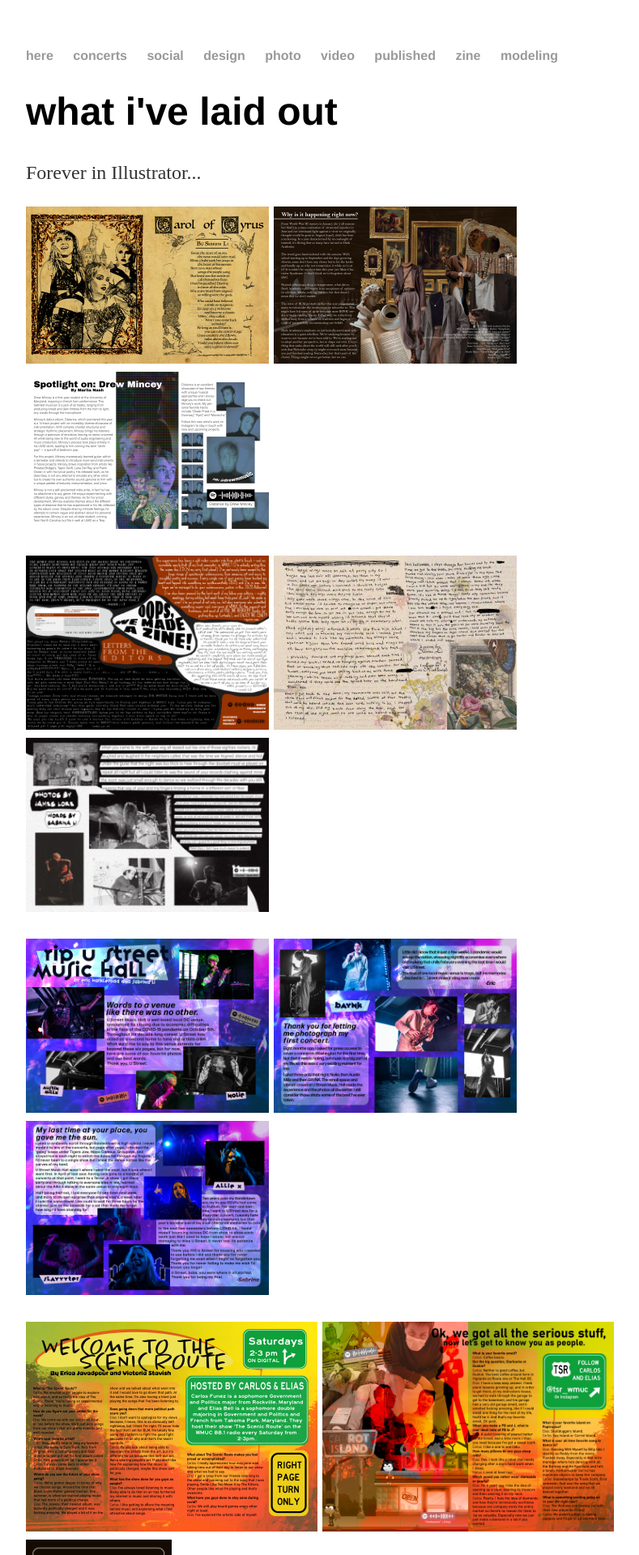
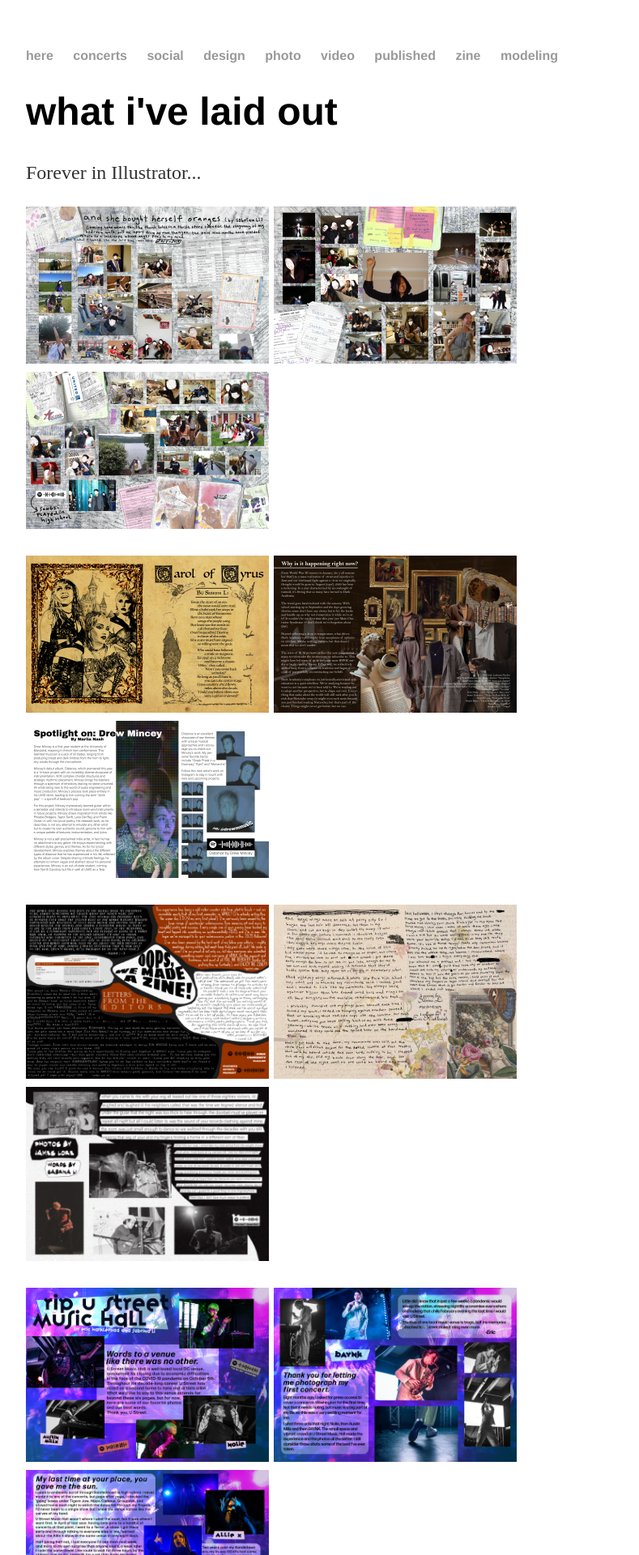
Before and after one commit to sabrinadotli/sabrinadotli.github.io, a Jekyll site: the page built from zine/index.html, in a window 1280 px wide. Shown: the top 1920 px of the page at 81% size, without its empty margins (160-949 px from the left). Built offline with Jekyll 4.4.1, drawn with Linux system fonts in a browser that asks for light colours.

Commit message:
Update index.html

```diff
--- a/zine/index.html
+++ b/zine/index.html
@@ -4,6 +4,19 @@ title: what i've laid out
 ---
 	<h1>{{ page.title }}</h1>
 	<p>Forever in Illustrator...</p>
+	<p>
+		<a href="https://shorturl.at/cfjJ6">
+    		<img src = "photoessay1.png"
+         	alt = "First part to a zine spread of a high school retrospective" />
+		</a>
+		<a href="https://shorturl.at/cfjJ6">
+		<img src = "photoessay2.png"
+		alt = "Second part to a zine spread of a high school retrospective" />
+		</a>
+		<a href="https://shorturl.at/cfjJ6">
+    		<img src = "photoessay3.png"
+         	alt = "Third part to a zine spread of a high school retrospective" />
+		</a>
 	<p>
 		<a href="https://shorturl.at/cfjJ6">
     		<img src = "miley1.2-01.png"
```
